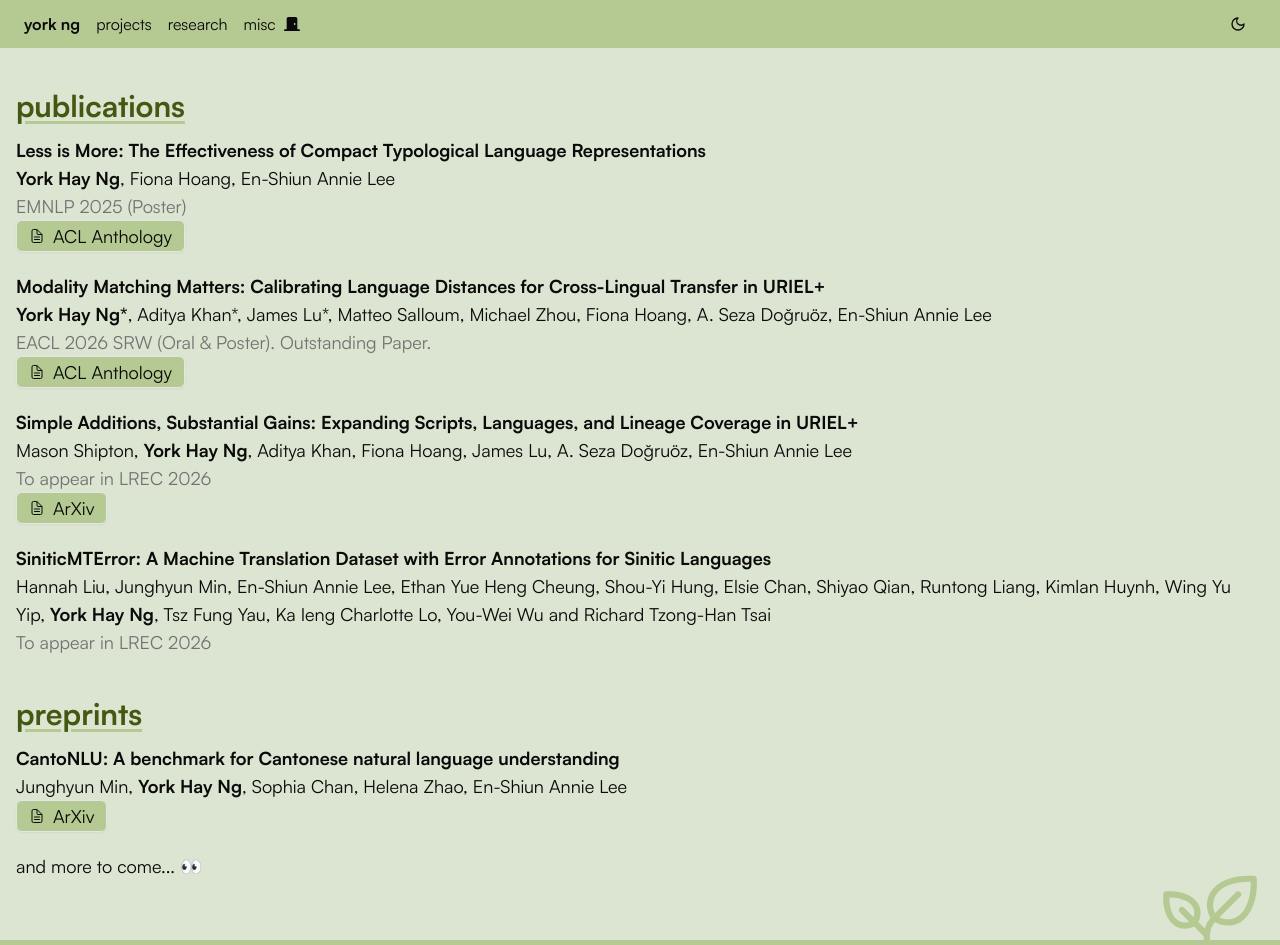
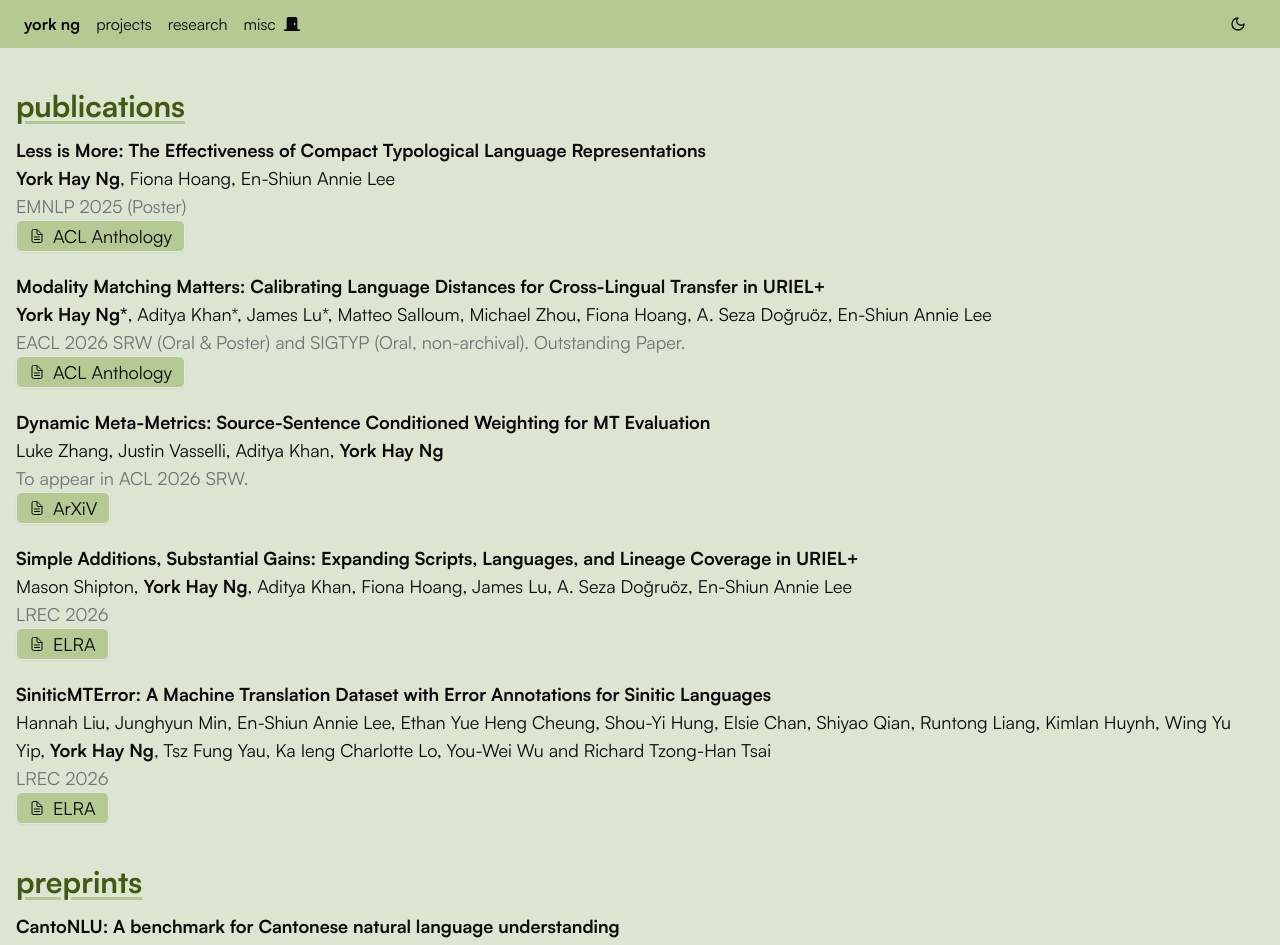
Before and after one commit to Swithord/personal-website, a Next.js app: page /publications in a window 1280 px wide. Shown: the top 945 px of the page. Built offline with nearby package versions, Linux system fonts and the light colour scheme.

Commit message:
update publications

```diff
--- a/pages/publications/index.tsx
+++ b/pages/publications/index.tsx
@@ -42,7 +42,7 @@ export default function Publications() {
                                 <div className='flex flex-col'>
                                     <span className='font-bold'>Modality Matching Matters: Calibrating Language Distances for Cross-Lingual Transfer in URIEL+</span>
                                     <span><span className='font-bold'>York Hay Ng*</span>, Aditya Khan*, James Lu*, Matteo Salloum, Michael Zhou, Fiona Hoang, A. Seza Doğruöz, En-Shiun Annie Lee</span>
-                                    <span className='text-muted-foreground'>EACL 2026 SRW (Oral & Poster). Outstanding Paper.</span>
+                                    <span className='text-muted-foreground'>EACL 2026 SRW (Oral & Poster) and SIGTYP (Oral, non-archival). Outstanding Paper.</span>
                                     <div className='flex gap-2'>
                                     <Link href="https://aclanthology.org/2026.eacl-srw.8" target="_blank">
                                         <Button variant="outline" size="sm" className='flex items-center gap-2 bg-secondary'>
@@ -55,24 +55,47 @@ export default function Publications() {
                             </li>
                             <li>
                                 <div className='flex flex-col'>
+                                    <span className='font-bold'>Dynamic Meta-Metrics: Source-Sentence Conditioned Weighting for MT Evaluation</span>
+                                    <span>Luke Zhang, Justin Vasselli, Aditya Khan, <span className='font-bold'>York Hay Ng</span></span>
+                                    <span className='text-muted-foreground'>To appear in ACL 2026 SRW.</span>
+                                    <div className='flex gap-2'>
+                                        <Link href="https://arxiv.org/abs/2605.09098" target="_blank">
+                                            <Button variant="outline" size="sm" className='flex items-center gap-2 bg-secondary'>
+                                                <IoDocumentTextOutline />
+                                                <span className='text-lg'>ArXiV</span>
+                                            </Button>
+                                        </Link>
+                                    </div>
+                                </div>
+                            </li>
+                            <li>
+                                <div className='flex flex-col'>
                                     <span className='font-bold'>Simple Additions, Substantial Gains: Expanding Scripts, Languages, and Lineage Coverage in URIEL+</span>
                                     <span>Mason Shipton, <span className='font-bold'>York Hay Ng</span>, Aditya Khan, Fiona Hoang, James Lu, A. Seza Doğruöz, En-Shiun Annie Lee</span>
-                                    <span className='text-muted-foreground'>To appear in LREC 2026</span>
+                                    <span className='text-muted-foreground'>LREC 2026</span>
                                     <div className='flex gap-2'>
-                                    <Link href="https://arxiv.org/abs/2510.27183" target="_blank">
+                                    <Link href="https://lrec.elra.info/lrec2026-main-863" target="_blank">
                                         <Button variant="outline" size="sm" className='flex items-center gap-2 bg-secondary'>
                                             <IoDocumentTextOutline />
-                                            <span className='text-lg'>ArXiv</span>
+                                            <span className='text-lg'>ELRA</span>
                                         </Button>
                                     </Link>
                                 </div>
                                 </div>
                             </li>
-                        <li>
+                            <li>
                                 <div className='flex flex-col'>
                                     <span className='font-bold'>SiniticMTError: A Machine Translation Dataset with Error Annotations for Sinitic Languages</span>
                                     <span>Hannah Liu, Junghyun Min, En-Shiun Annie Lee, Ethan Yue Heng Cheung, Shou-Yi Hung, Elsie Chan, Shiyao Qian, Runtong Liang, Kimlan Huynh, Wing Yu Yip, <span className='font-bold'>York Hay Ng</span>, Tsz Fung Yau, Ka Ieng Charlotte Lo, You-Wei Wu and Richard Tzong-Han Tsai</span>
-                                    <span className='text-muted-foreground'>To appear in LREC 2026</span>
+                                    <span className='text-muted-foreground'>LREC 2026</span>
+                                    <div className='flex gap-2'>
+                                        <Link href="https://lrec.elra.info/lrec2026-main-683" target="_blank">
+                                            <Button variant="outline" size="sm" className='flex items-center gap-2 bg-secondary'>
+                                                <IoDocumentTextOutline />
+                                                <span className='text-lg'>ELRA</span>
+                                            </Button>
+                                        </Link>
+                                    </div>
                                 </div>
                             </li>
 
```
